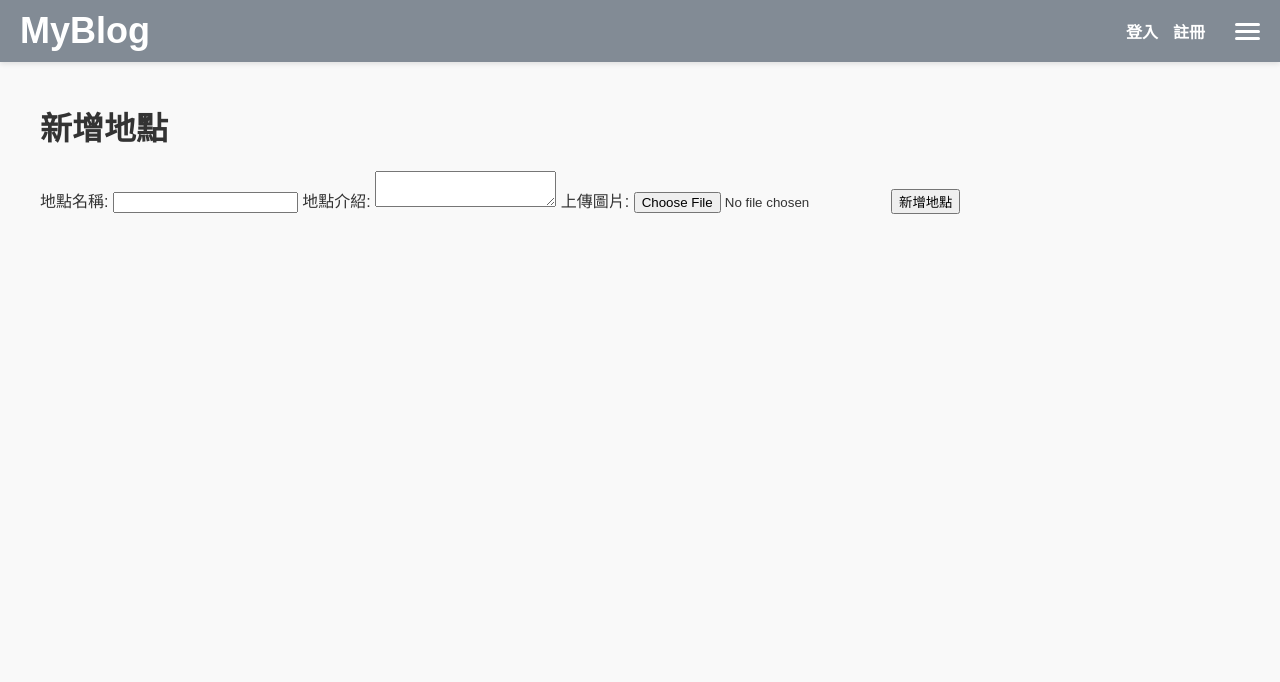
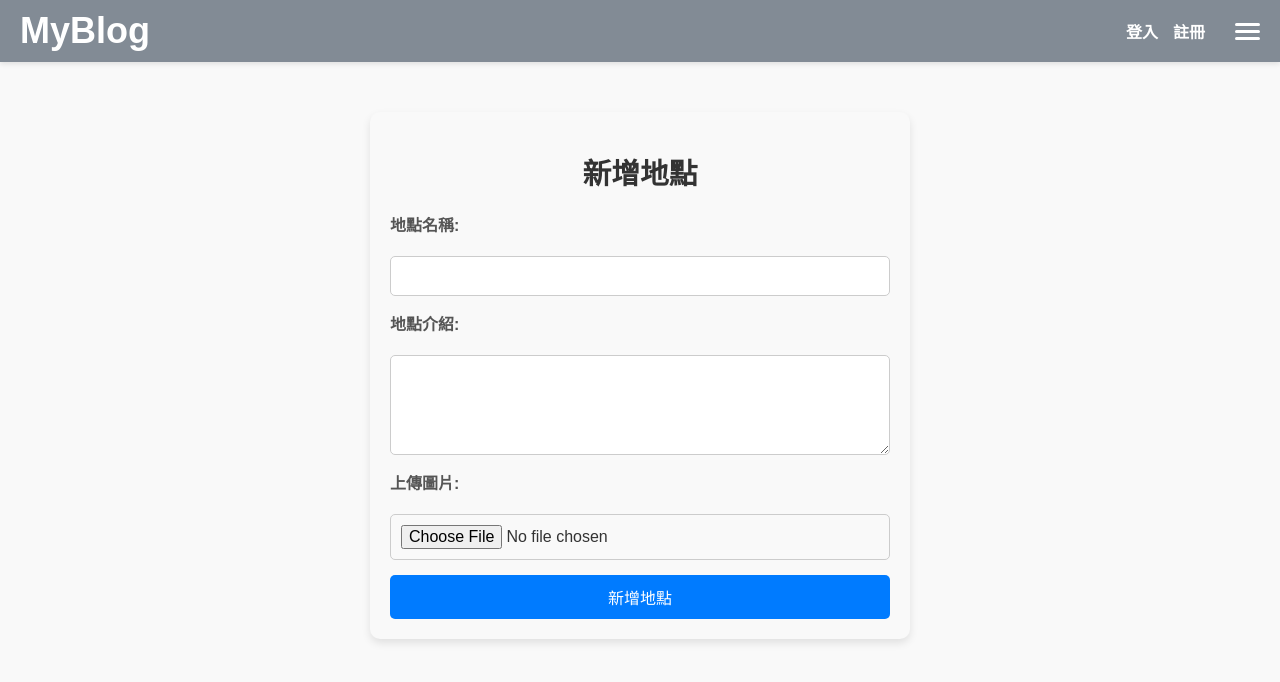
Before and after one commit to Hance08/cloudApp, a Flask app: page /add in a window 1280 px wide. Shown: the top 682 px of the page. Run offline with Flask 3, Linux system fonts and the light colour scheme.

Commit message:
update add_locatoin css

```diff
--- /dev/null
+++ b/static/css/add_location.css
@@ -0,0 +1,72 @@
+/* 容器樣式 */
+.container {
+    max-width: 500px;
+    margin: 50px auto;
+    padding: 20px;
+    background-color: #f9f9f9;
+    border-radius: 10px;
+    box-shadow: 0 4px 8px rgba(0, 0, 0, 0.1);
+    text-align: center;
+}
+
+.container h1 {
+    font-size: 1.8rem;
+    color: #333;
+    margin-bottom: 20px;
+    font-weight: bold;
+}
+
+/* 表單樣式 */
+.container form {
+    display: flex;
+    flex-direction: column;
+    gap: 15px;
+    text-align: left;
+}
+
+.container label {
+    font-size: 1rem;
+    color: #555;
+    margin-bottom: 5px;
+    font-weight: bold;
+}
+
+.container input[type="text"],
+.container textarea,
+.container input[type="file"] {
+    width: 100%;
+    padding: 10px;
+    font-size: 1rem;
+    border: 1px solid #ccc;
+    border-radius: 5px;
+    box-sizing: border-box;
+    transition: border-color 0.3s ease-in-out;
+}
+
+.container input[type="text"]:focus,
+.container textarea:focus,
+.container input[type="file"]:focus {
+    border-color: #007bff;
+    outline: none;
+}
+
+.container textarea {
+    resize: vertical;
+    height: 100px;
+}
+
+/* 按鈕樣式 */
+.container .btn {
+    padding: 10px 15px;
+    font-size: 1rem;
+    background-color: #007bff;
+    color: #fff;
+    border: none;
+    border-radius: 5px;
+    cursor: pointer;
+    transition: background-color 0.3s ease-in-out;
+}
+
+.container .btn:hover {
+    background-color: #0056b3;
+}
--- a/templates/add_location.html
+++ b/templates/add_location.html
@@ -5,6 +5,7 @@
     <meta name="viewport" content="width=device-width, initial-scale=1.0">
     <title>新增地點</title>
     <link rel="stylesheet" href="{{ url_for('static', filename='css/general.css') }}">
+    <link rel="stylesheet" href="{{ url_for('static', filename='css/add_location.css') }}">
     <script src="{{ url_for('static', filename='js/menu.js') }}"></script>
 </head>
 <body>
```
